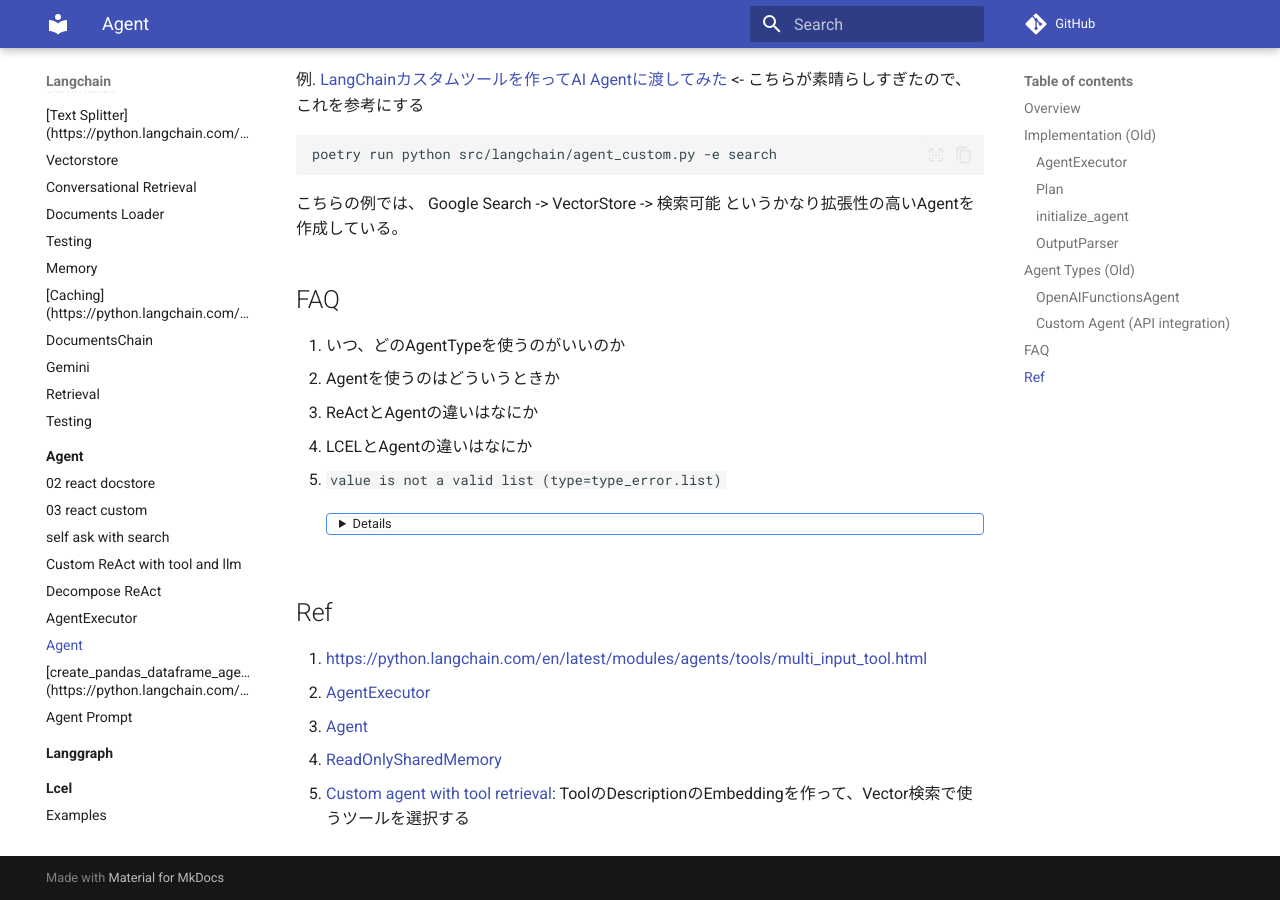
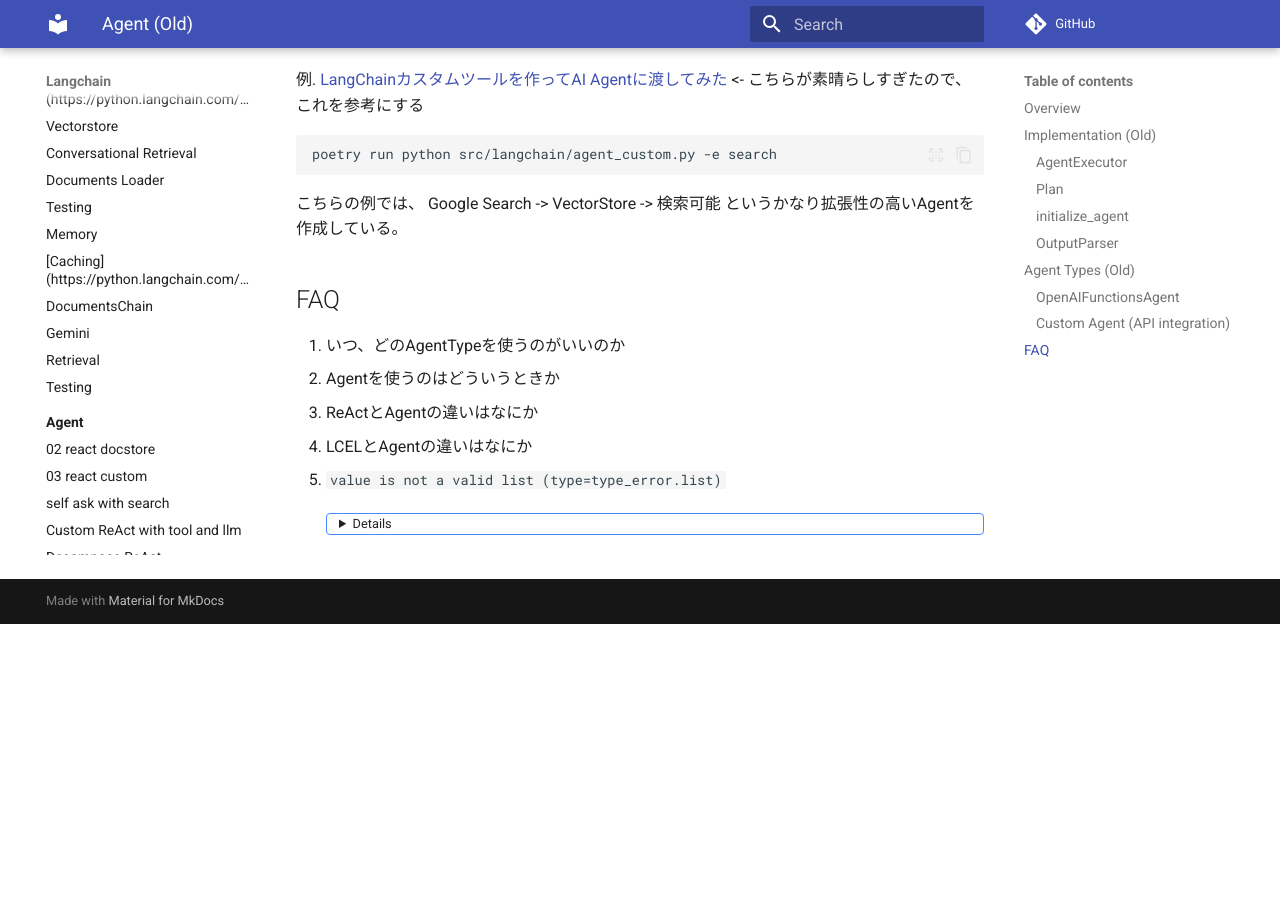
Before and after one commit to nakamasato/gpt-training, an MkDocs documentation site: the page built from docs/langchain/agent/agent_old.md, in a window 1280 px wide and 900 px high, scrolled down 11776 px. Built offline with MkDocs 1.6.1 and Material for MkDocs 9.7.7, drawn with Linux system fonts in a browser that asks for light colours; comment, search, counter and statistics services are not loaded; after the commit the page ends 12400 px from its top, so only the background shows below that.

Commit message:
feat: update docs

````diff
--- a/docs/langchain/agent/agent_old.md
+++ b/docs/langchain/agent/agent_old.md
@@ -1,4 +1,4 @@
-# Agent
+# Agent (Old)
 
 !!! warning
     Please check [Agent](index.md) for the latest information.
@@ -502,11 +502,3 @@ poetry run python src/langchain/agent_custom.py -e search
     ```
 
     </details>
-
-## Ref
-
-1. https://python.langchain.com/en/latest/modules/agents/tools/multi_input_tool.html
-1. [AgentExecutor](https://www.notion.so/AgentExecutor-e41aa3019b87492ab86b4cd8530e4b31?pvs=4)
-1. [Agent](https://www.notion.so/Agent-6bc0903c92b141ff92ad396b905ce0c8?pvs=4)
-1. [ReadOnlySharedMemory](https://github.com/langchain-ai/langchain/pull/1491/)
-1. [Custom agent with tool retrieval](https://python.langchain.com/docs/modules/agents/how_to/custom_agent_with_tool_retrieval): ToolのDescriptionのEmbeddingを作って、Vector検索で使うツールを選択する
--- a/pyproject.toml
+++ b/pyproject.toml
@@ -20,7 +20,6 @@ pillow = "^10.2.0"
 langgraph = "^0.0.28"
 wikipedia = "^1.4.0"
 google-search-results = "^2.4.2"
-google-generativeai = "^0.3.2"
 langchain-experimental = "^0.0.54"
 tabulate = "^0.9.0"
 
````
Also changed, not shown: docs/langchain/agent/index.md (+5 -1 lines), docs/langchain/lcel/examples.md (+3 -0 lines), 1 other file.
